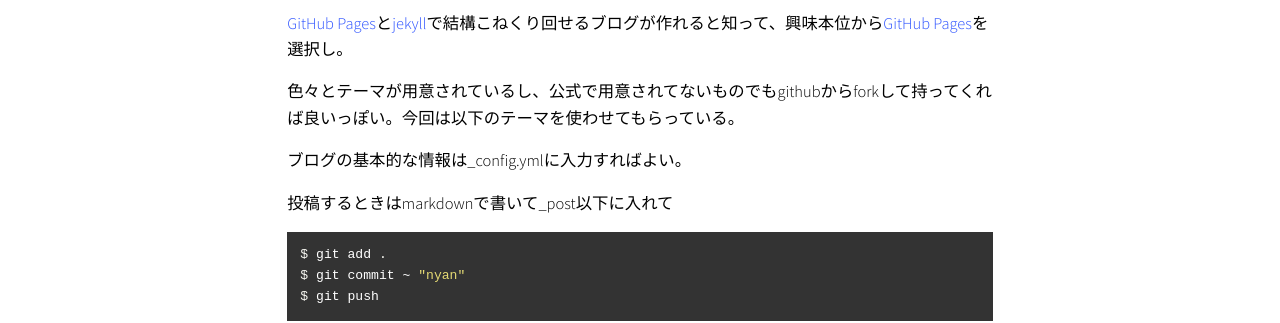
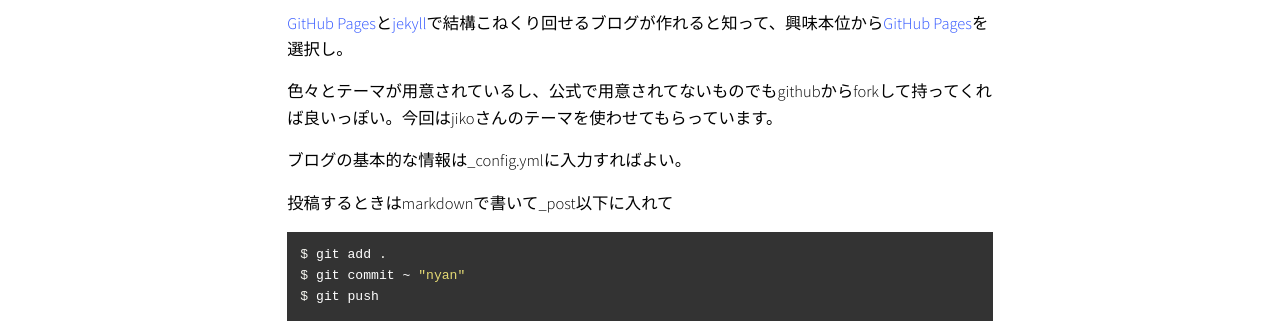
Before and after one commit to e-fermite/Blog, a Jekyll site: the page built from _posts/2018-01-30-firstpost.md, in a window 1280 px wide. Shown: the part 631-954 px from the top of the page. Built offline with Jekyll 4.4.1, drawn with Linux system fonts in a browser that asks for light colours; nearby versions of some CDN libraries; some web fonts are replaced; formulas are drawn with MathJax 3; a script that is not in the unit is left out.

Commit message:
first renew

```diff
--- a/_posts/2018-01-30-firstpost.md
+++ b/_posts/2018-01-30-firstpost.md
@@ -19,9 +19,9 @@ tags:
 ### 基本的なところ
 [GitHub Pages](https://pages.github.com/)と[jekyll](https://jekyllrb.com/)で結構こねくり回せるブログが作れると知って、興味本位から[GitHub Pages](https://pages.github.com/)を選択し。
 
-色々とテーマが用意されているし、公式で用意されてないものでもgithubからforkして持ってくれば良いっぽい。今回は以下のテーマを使わせてもらっている。
+色々とテーマが用意されているし、公式で用意されてないものでもgithubからforkして持ってくれば良いっぽい。今回はjikoさんのテーマを使わせてもらっています。
 
-<div class="github-widget" data-repo="niklasbuschmann/contrast"></div>
+<div class="github-widget" data-repo="j-i-k-o/blog"></div>
 
 ブログの基本的な情報は\_config.ymlに入力すればよい。
 
```
